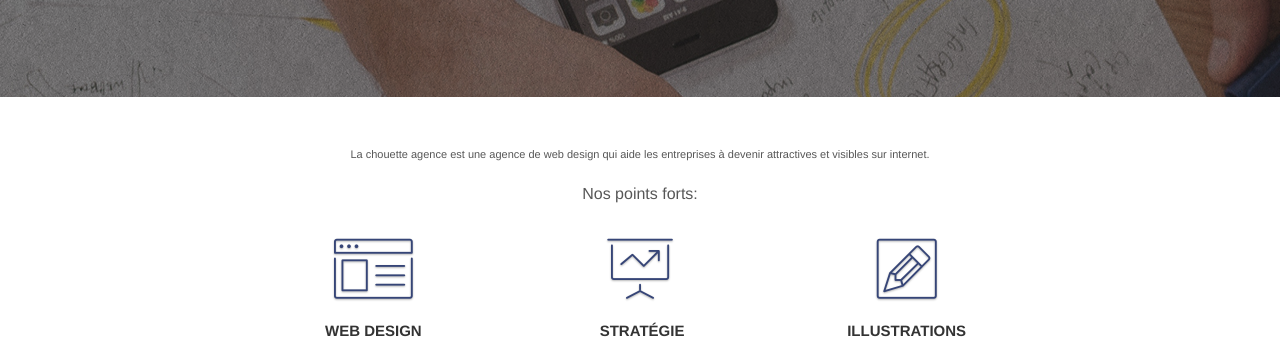
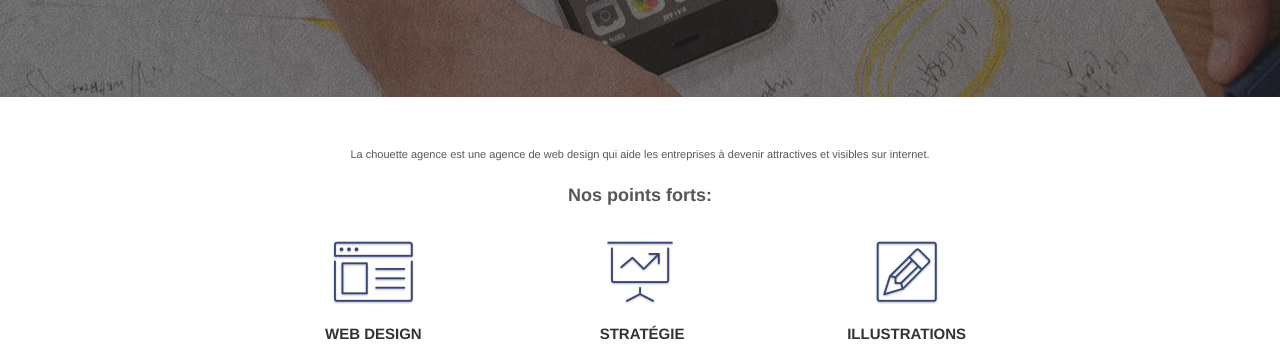
Before and after one commit to solennetardy/solennetardy-TardySolenne_4_11032021, a plain HTML site: page index.html in a window 1280 px wide. Shown: the part 435-792 px from the top of the page. Drawn offline with Linux system fonts and the light colour scheme.

Commit message:
MAJ lien et font

```diff
--- a/index.html
+++ b/index.html
@@ -76,7 +76,7 @@
 <div class="bloc bgc-white l-bloc" id="bloc-2-services">
 	<div class="container bloc-md">
 		<div class="row">
-			<div class="col-sm-12 text-center">
+			<div class="col-sm-12 text-center presentation">
 				<p class="text-center">La chouette agence est une agence de web design qui aide les entreprises à devenir attractives et visibles sur internet.</p>
 				<h2 class="pointsforts">Nos points forts:</h2>
 			</div>
--- a/style.css
+++ b/style.css
@@ -25,6 +25,19 @@ a:hover {
     width: 100%;
     z-index: 100000;
     background: #FFFFFF url("img/pageload-spinner.gif") no-repeat center center;
+}
+
+.citation, .pointsforts {
+    font-size: 18px;
+    font-weight: bold;
+}
+
+.social {
+    color: #FFF;
+}
+
+.presentation {
+    font-size: 16px;
 }
 
 .bloc {
@@ -685,10 +698,6 @@ p {
     margin: auto auto auto auto;
 }
 
-.citation, .pointsforts {
-    font-size: 16px;
-}
-
 
 .h1 {
     font-size: 20px;
```
